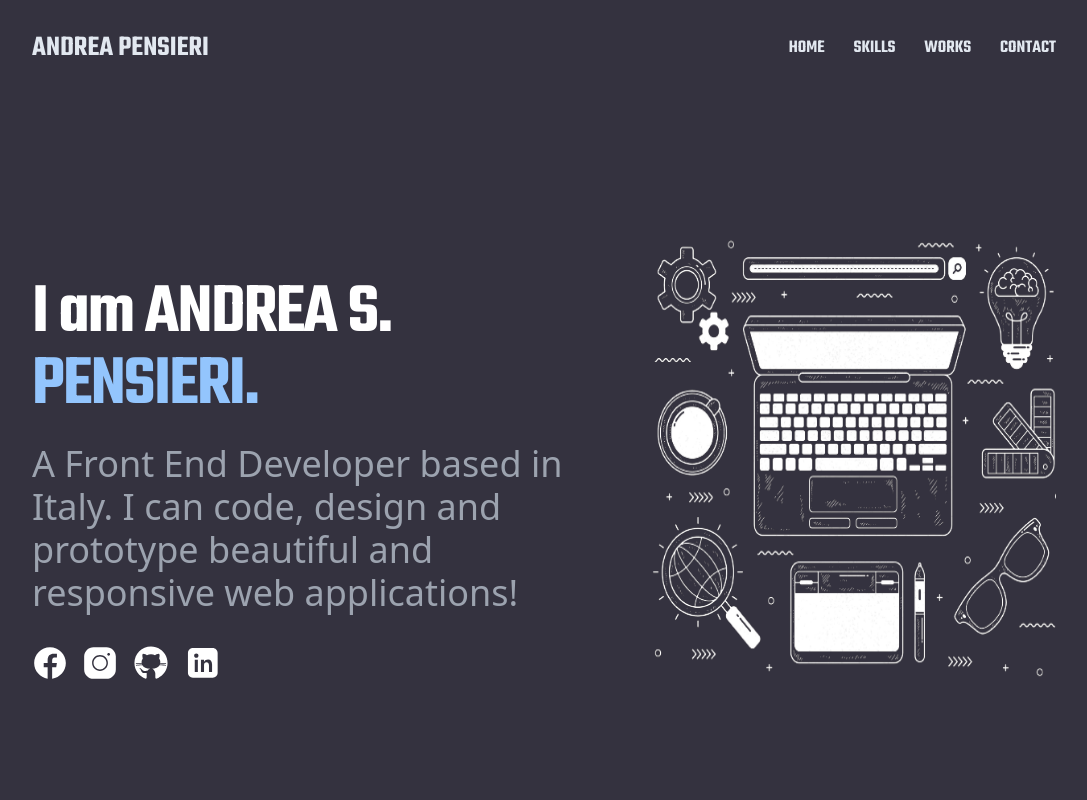
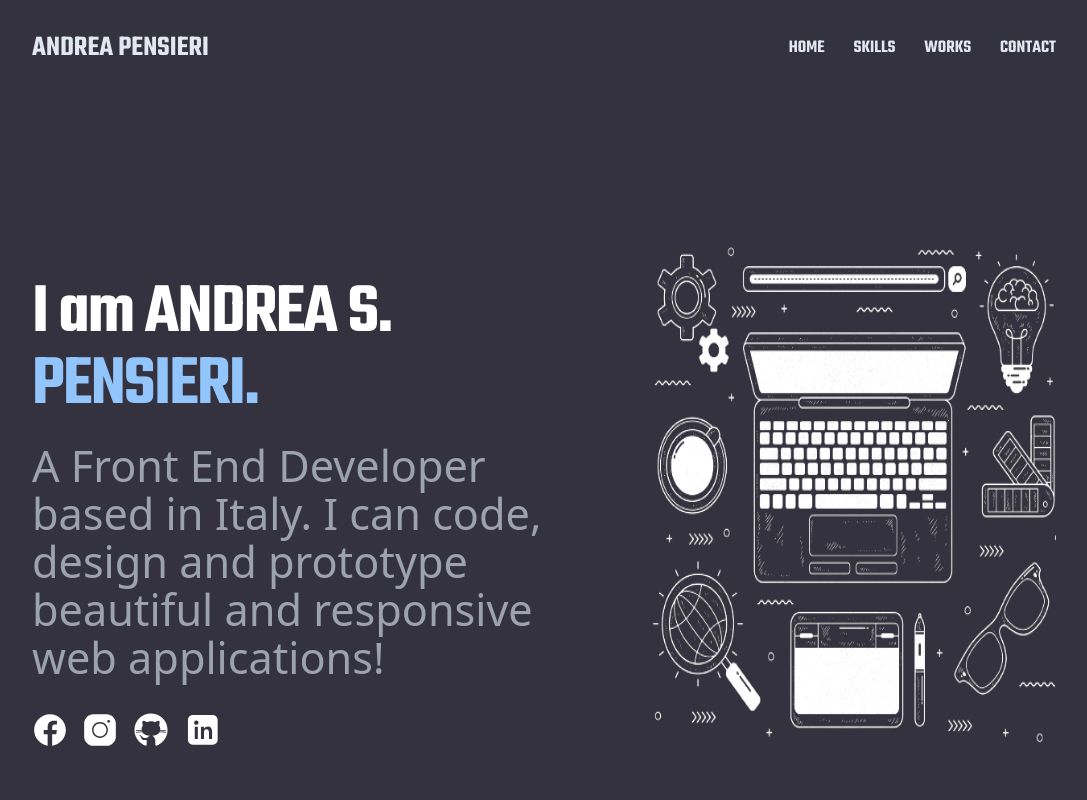
Before and after one commit to andreasiano/Portfolio_UI-UX, a React (Create React App) app: page / in a window 1280 px wide. Shown: the top 800 px of the page, without its empty margins (96-1183 px from the left). Built offline with nearby package versions, Linux system fonts and the light colour scheme.

Commit message:
Increased text size for lg screens

```diff
--- a/src/scenes/Landing.jsx
+++ b/src/scenes/Landing.jsx
@@ -19,7 +19,7 @@ export default function Landing() {
             <h1 class="max-w-2xl xxs:mt-3 xs:mt-8 xxs:text-5xl xs:text-5xl mb-4 text-4xl font-teko font-extrabold tracking-tight leading-none md:text-6xl xl:text-7xl text-white">
               I am ANDREA S. <span className="text-blue-300">PENSIERI.</span>
             </h1>
-            <p class="max-w-2xl mb-6 font-light xs:text-3xl font-sans lg:mb-6 xxs:text-2xl md:text-lg lg:text-3xl text-gray-400">
+            <p class="max-w-2xl mb-6 font-light xs:text-3xl font-sans lg:mb-6 xxs:text-2xl md:text-lg lg:text-4xl text-gray-400">
               A Front End Developer based in Italy. I can code, design and
               prototype beautiful and responsive web applications!
             </p>
```
